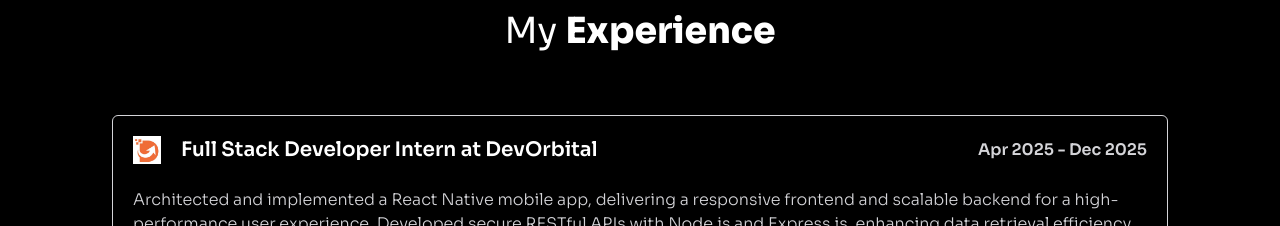
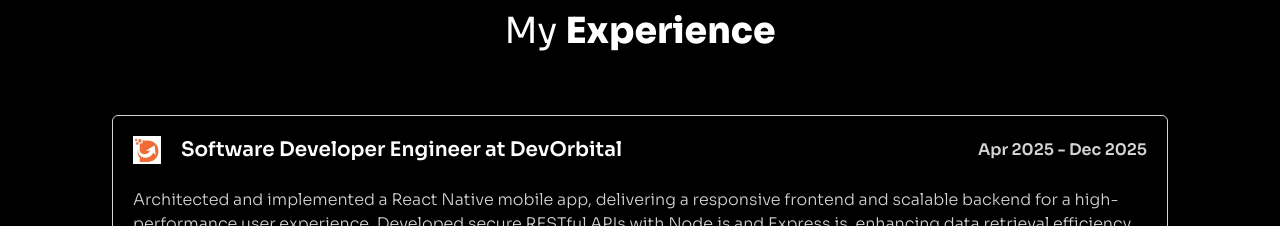
Before and after one commit to rajat-k-27/portfolio, a React (Vite) app: page / in a window 1280 px wide. Shown: the part 1280-1506 px from the top of the page. Built offline with nearby package versions, Linux system fonts and the light colour scheme.

Commit message:
Update Skills.jsx

```diff
--- a/src/components/Skills.jsx
+++ b/src/components/Skills.jsx
@@ -23,7 +23,7 @@ export default function Skills() {
     {
       id: 1,
       company: "DevOrbital",
-      role: "Full Stack Developer Intern",
+      role: "Software Developer Engineer",
       period: "Apr 2025 - Dec 2025",
       description:
       "Architected and implemented a React Native mobile app, delivering a responsive frontend and scalable backend for a high-performance user experience. Developed secure RESTful APIs with Node.js and Express.js, enhancing data retrieval efficiency by 20%. Built a dynamic reporting dashboard for internal teams, reducing data analysis time by 40%. Worked in an Agile team, driving iterative feature development and improving code quality through rigorous testing.",
```
